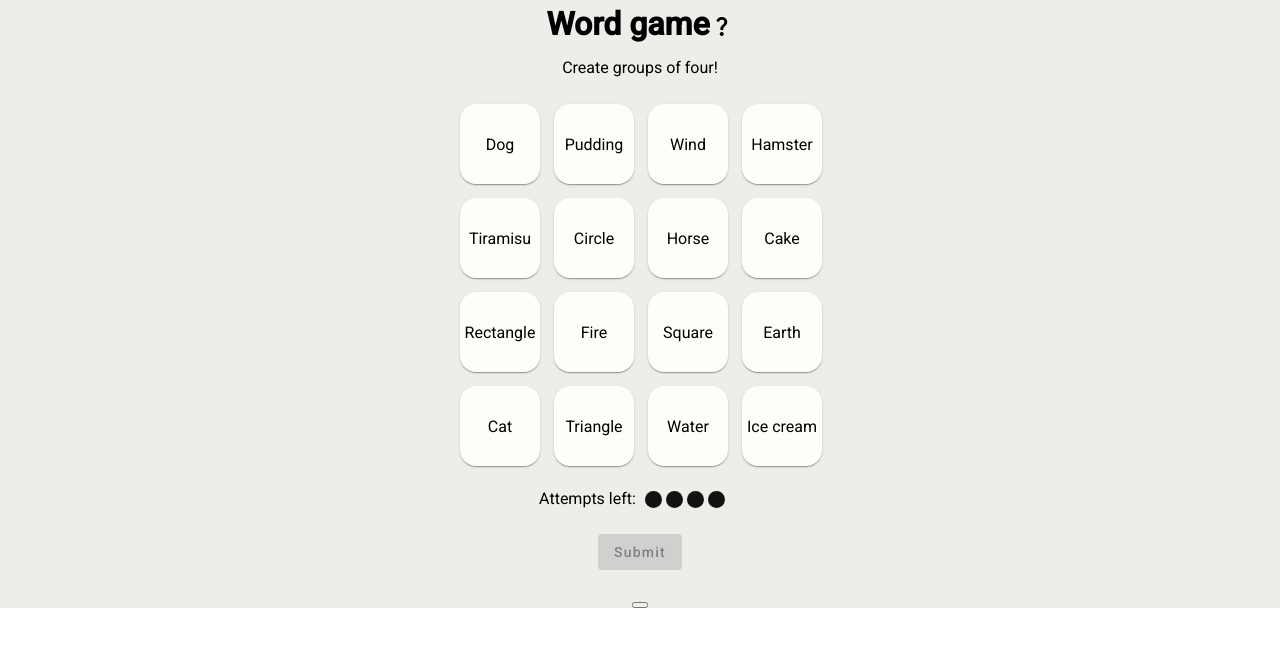
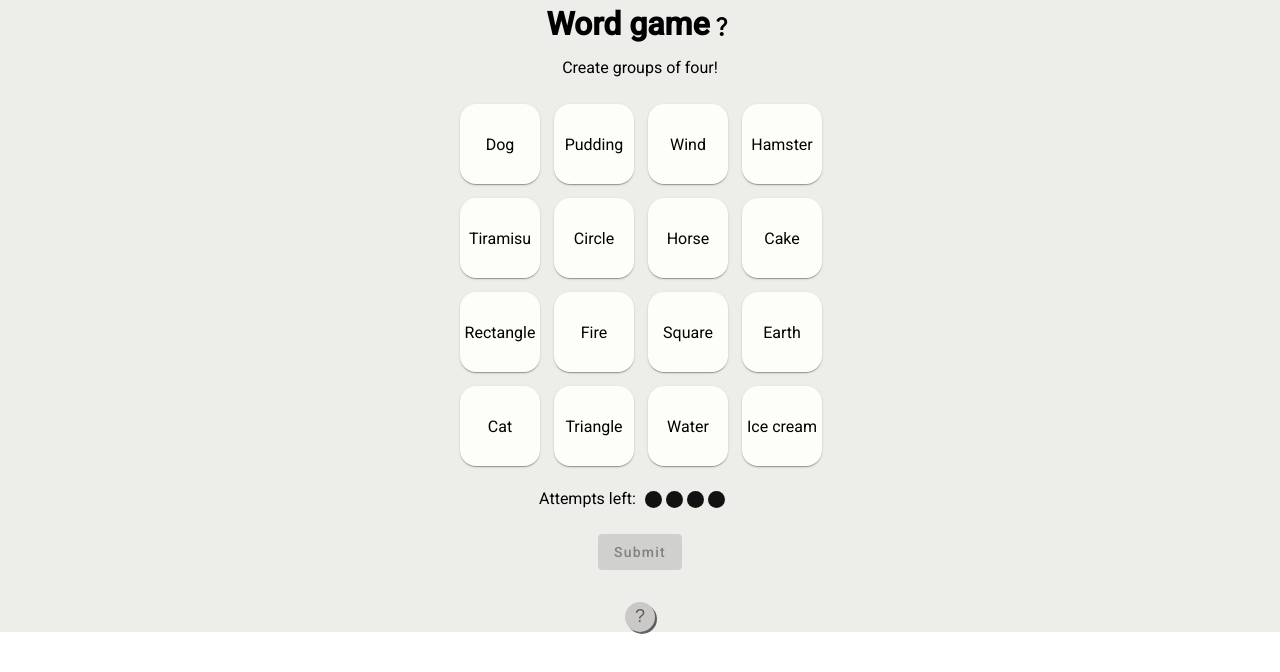
Before and after one commit to emmiberge/word-game-2.0, an Angular app: page / in a window 1280 px wide. Shown: the top 672 px of the page. Built offline with nearby package versions, Linux system fonts and the light colour scheme.

Commit message:
about button styling

```diff
--- a/src/app/app.component.css
+++ b/src/app/app.component.css
@@ -31,3 +31,23 @@ h1{
     margin-right: 5px;
     position: relative;
 }
+
+#about-button{
+    background-color: rgb(181, 176, 176);
+    width: 30px;
+    height: 30px;
+    border-radius: 50%;
+    font-size: large;
+    box-shadow: 2px 2px;
+    border: 1px;
+    opacity: 0.6;
+    transition: 0.3s;
+}
+
+#about-button:hover{
+    background-color: whitesmoke;
+    opacity: 1;
+    box-shadow: 3px 3px;
+    cursor: pointer;
+
+}
--- a/src/app/app.component.html
+++ b/src/app/app.component.html
@@ -15,5 +15,5 @@
 
   <button disabled={{!canSubmitGuess}} style="margin-top: 10px;" (click)="submitChoice()" mat-raised-button>Submit</button>
   <p>{{displayText}}</p>
-  <button (click)="openDialog()"></button>
+  <button id="about-button"(click)="openDialog()">?</button>
 </div>
```
